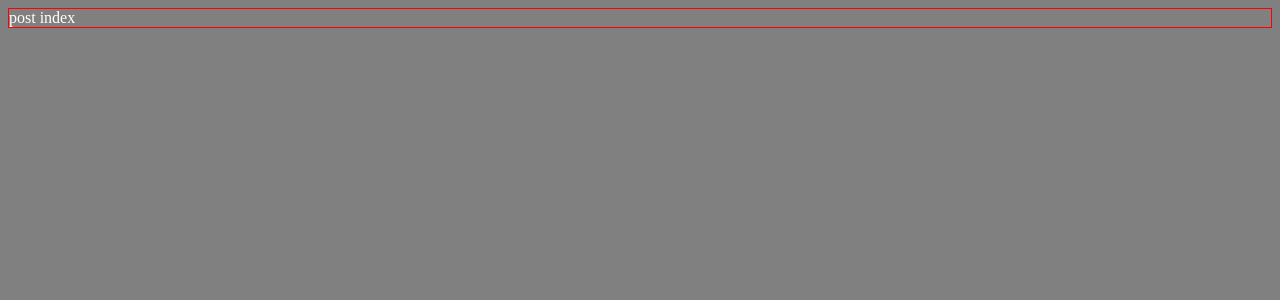
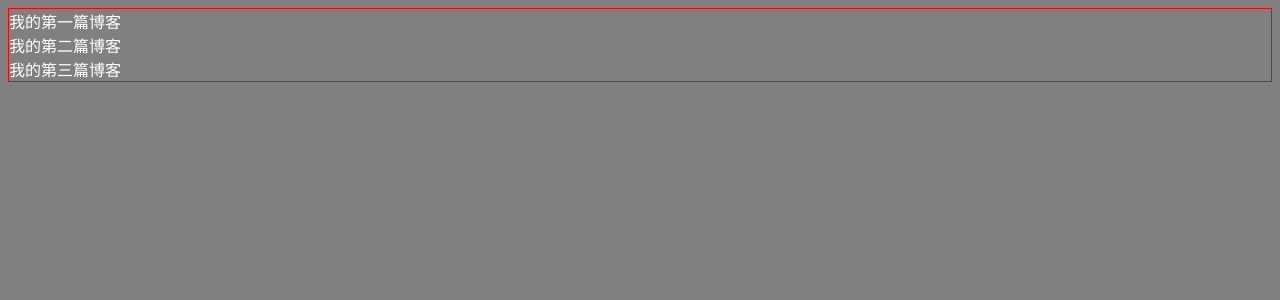
Before and after one commit to wojiaofengzhongzhuifeng/next-test-1, a Next.js app: page /posts in a window 1280 px wide. Shown: the top 300 px of the page. Built offline with nearby package versions, Linux system fonts and the light colour scheme.

Commit message:
使用 axios 获取用户数据, 未考虑边界条件,

```diff
--- a/package.json
+++ b/package.json
@@ -10,6 +10,7 @@
   "dependencies": {
     "@types/react": "^16.9.35",
     "@types/react-router": "^5.1.7",
+    "axios": "^0.19.2",
     "gray-matter": "^4.0.2",
     "next": "9.4.4",
     "next-images": "^1.4.0",
@@ -18,6 +19,7 @@
     "styled-components": "^5.1.1"
   },
   "devDependencies": {
+    "@types/axios": "^0.14.0",
     "@types/node": "^14.0.11",
     "@types/react-dom": "^16.9.8",
     "@types/styled-components": "^5.1.0",
--- a/pages/api/v1/posts.ts
+++ b/pages/api/v1/posts.ts
@@ -28,6 +28,7 @@ const getPost: GetPost = (markdownPath) => {
         title: matter(mdContent).data.title,
         date: matter(mdContent).data.date,
         content: matter(mdContent).content,
+        id: Math.random(),
       })
     })
   })
--- a/pages/posts/index.tsx
+++ b/pages/posts/index.tsx
@@ -1,6 +1,8 @@
-import React from 'react';
+import React, {useEffect, useState} from 'react';
 import {NextPage} from "next";
 import styled from 'styled-components'
+import axios from 'axios';
+import {Blog} from "../../types/types";
 
 const GreyDiv = styled.div`
   background: grey;
@@ -9,8 +11,20 @@ const GreyDiv = styled.div`
 `
 
 const Index:NextPage = () => {
+  const [postsData, setPostData] = useState<Blog[]>([]);
+
+  useEffect(()=>{
+    axios.get('/api/v1/posts').then((resolve)=>{
+      setPostData(resolve.data);
+    });
+  }, []);
+
   return (
-      <GreyDiv>post index</GreyDiv>
+      <GreyDiv>
+        {postsData.map((postData)=>(
+          <div key={postData.id}>{postData.title}</div>
+        ))}
+      </GreyDiv>
   )
 }
 
--- a/types/types.ts
+++ b/types/types.ts
@@ -1,7 +1,8 @@
-interface Blog{
+export interface Blog{
   title: string
   date: string,
   content: string,
+  id: number,
 }
 
 // 获取一篇 markdown
```
